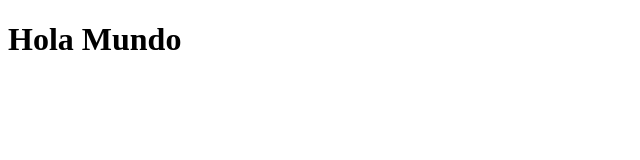
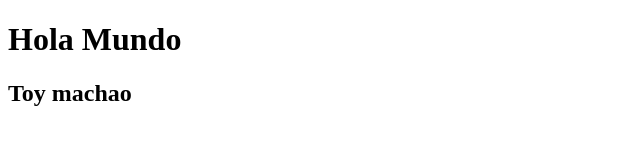
Before and after one commit to LeoLedDev/ramaDev, a plain HTML site: page index.html in a window 1280 px wide. Shown: the whole page, without its empty margins (0-640 px from the left). Drawn offline with Linux system fonts and the light colour scheme.

Commit message:
se agrega h2

```diff
--- a/index.html
+++ b/index.html
@@ -7,6 +7,7 @@
 </head>
 <body>
     <h1>Hola Mundo</h1>
+    <h2>Toy machao</h2>
 
 </body>
 <script src="/js/arrayUsuarios.js"></script>
```
